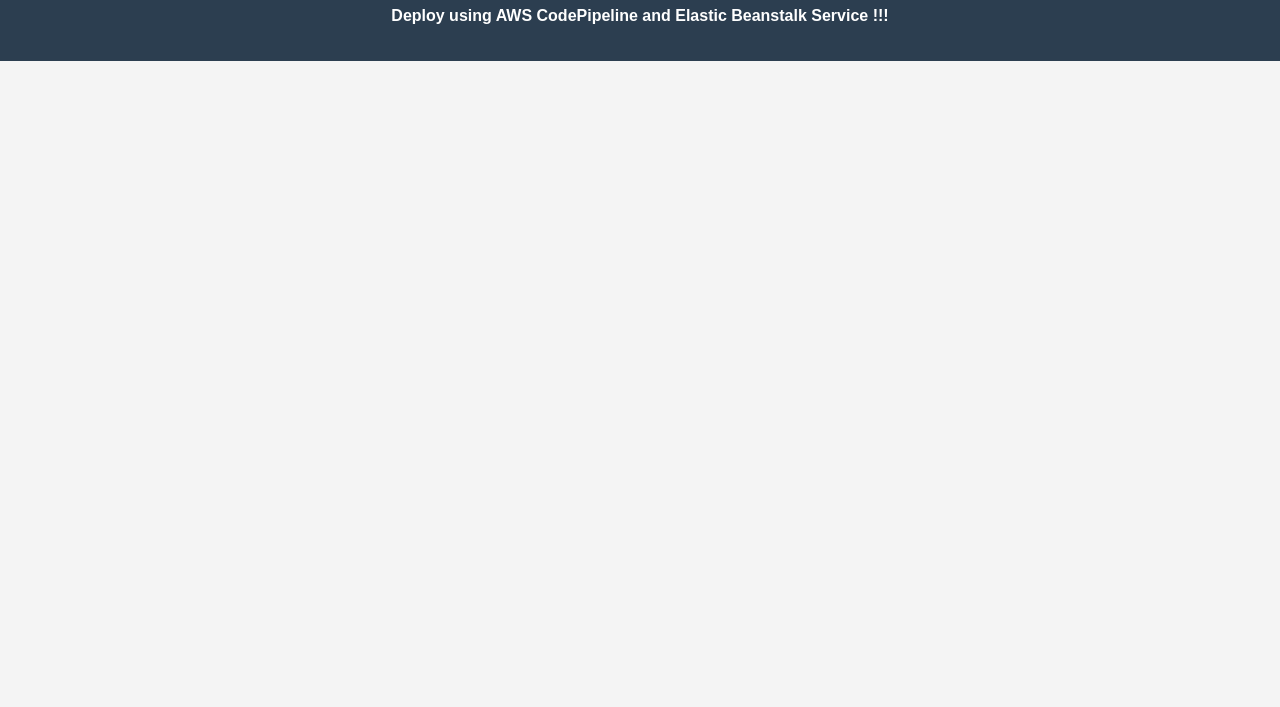
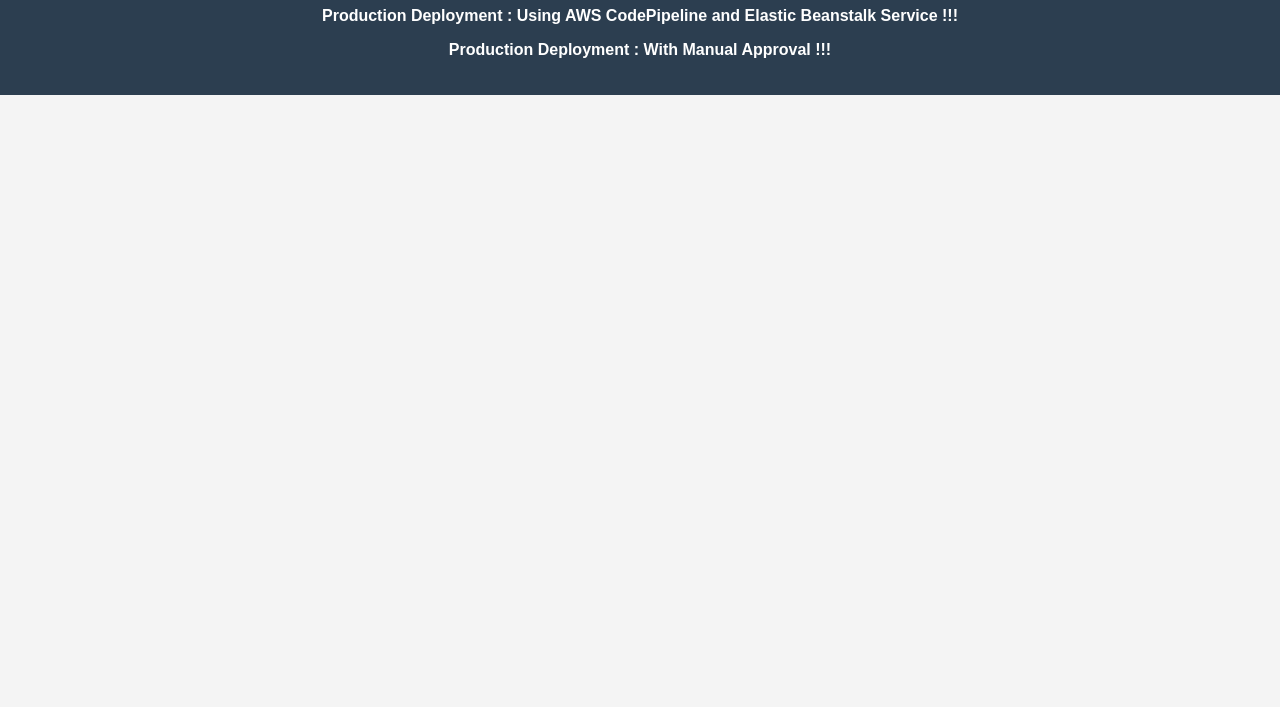
Before and after one commit to sparklink-ts/aws-php-demo, a plain HTML site: page index.html in a window 1280 px wide. Shown: the part 93-800 px from the top of the page. Drawn offline with Linux system fonts and the light colour scheme.

Commit message:
Update index.html
Prod deployment with Manual approval

```diff
--- a/index.html
+++ b/index.html
@@ -38,7 +38,8 @@
 
     <header>
         <h1>AWS - WebApp Deployment - Server </h1>
-        <p><b>Deploy using AWS CodePipeline and Elastic Beanstalk Service !!!</b></p>
+        <p><b>Production Deployment : Using AWS CodePipeline and Elastic Beanstalk Service !!!</b></p>
+        <p><b>Production Deployment : With Manual Approval !!!</b></p>
     </header>
 
 </body>
```
